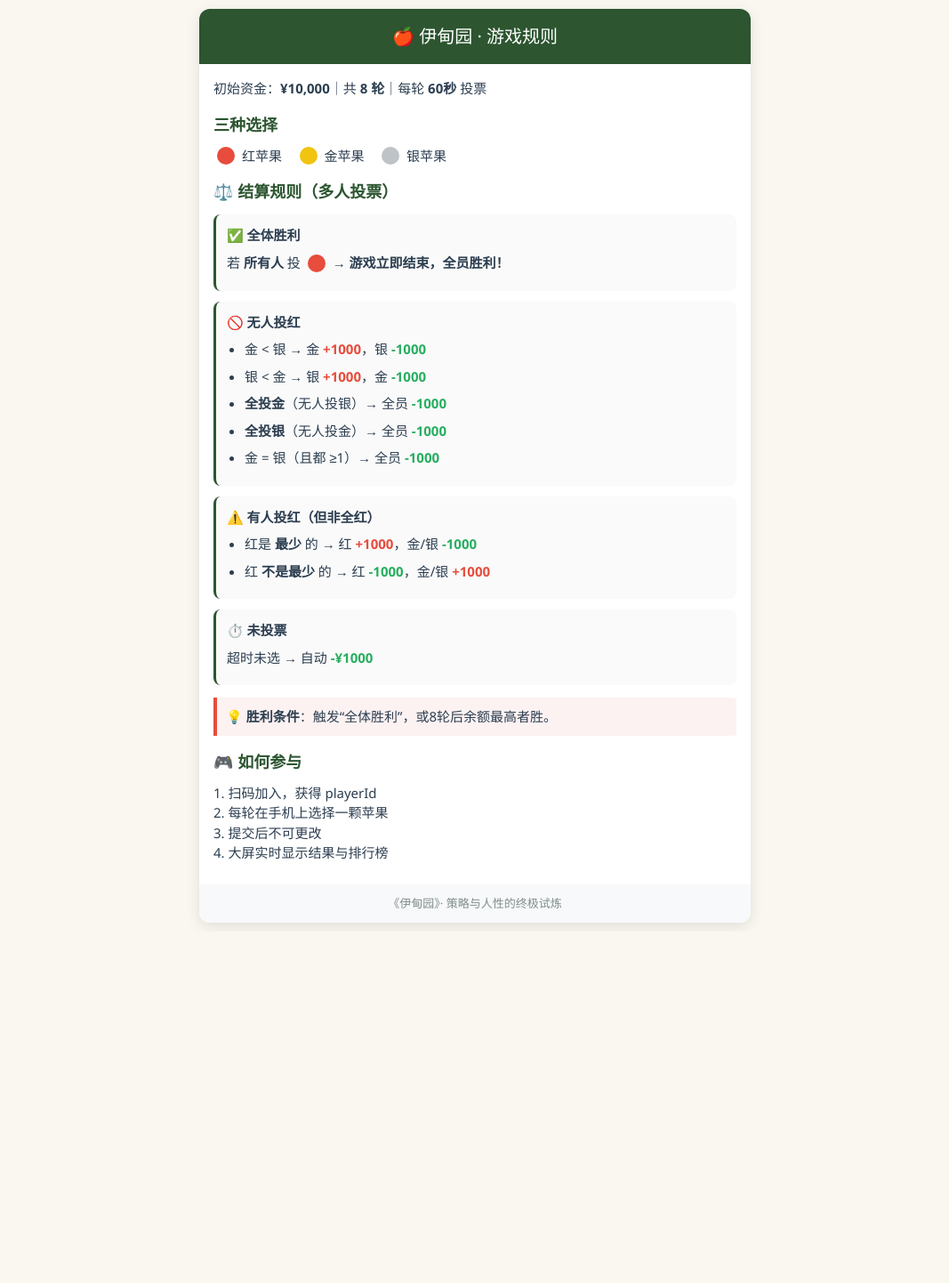
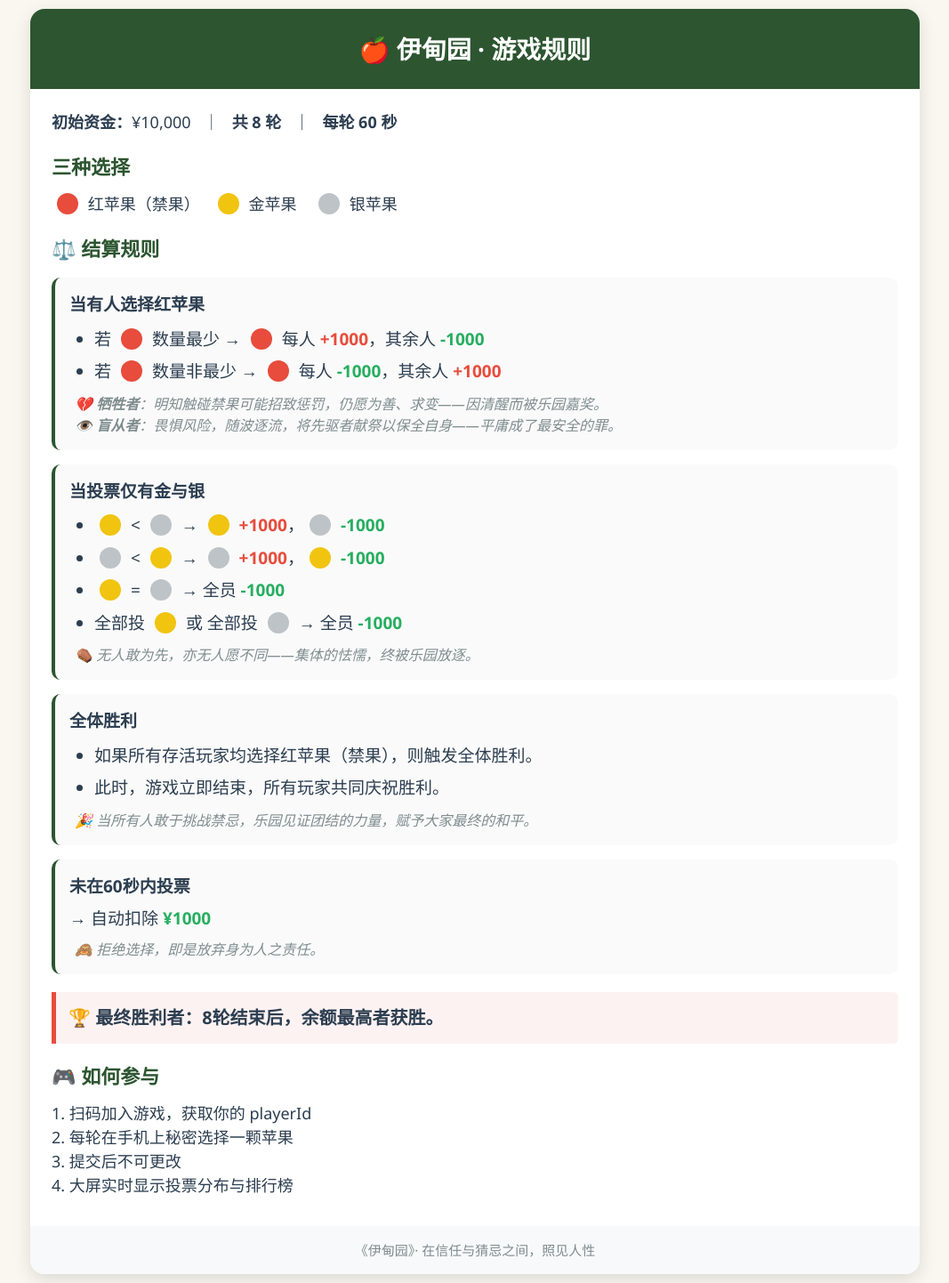
Before and after one commit to LuoLucian/eden-game, a Flask app: page /rules in a window 1280 px wide. Shown: the whole page at 89% size, without its empty margins (106-1173 px from the left). Before the commit the page ends 1041 px from the top, so only its background shows below. Run offline with Flask 3, Linux system fonts and the light colour scheme.

Commit message:
✅ 准备部署：移除手机端倒计时，优化展示页

```diff
--- a/app.py
+++ b/app.py
@@ -18,6 +18,8 @@ START_BALANCE = 10000
 MAX_PLAYERS = 70
 MAX_ROUNDS = 8
 VOTING_DURATION = 60
+REWARD = 1000    # 奖励
+PENALTY = 2000   # 惩罚（原为1000）
 
 game_state = {
     'current_round': 1,
@@ -37,7 +39,8 @@ def load_data():
         'current_round': 1,
         'round_status': 'waiting',
         'game_ended': False,
-        'voting_start_time': None
+        'voting_start_time': None,
+        'won_by_all': False  # 新增字段，用于标记全体胜利
     }
 
     if os.path.exists(DATA_FILE):
@@ -134,12 +137,12 @@ threading.Thread(target=auto_end_voting, daemon=True).start()
 def end_round_logic():
     current_round = game_state['current_round']
 
-    # Step 1: 扣除未投票玩家 1000（包括未加入者）
+    # Step 1: 扣除未投票玩家 PENALTY（-2000）
     for pid, p in players.items():
         if len(p['votes']) < current_round:
-            p['balance'] = max(0, p['balance'] - 1000)
+            p['balance'] = max(0, p['balance'] - PENALTY)
 
-    # Step 2: 收集本轮有效投票者
+    # Step 2: 收集本轮已投票玩家（用于计票）
     voted_players = [p for p in players.values() if len(p['votes']) >= current_round]
     total_voted = len(voted_players)
 
@@ -153,67 +156,79 @@ def end_round_logic():
     red, gold, silver = votes['red'], votes['gold'], votes['silver']
     game_won_by_all = False
 
-    # ====== 按新规则处理 ======
+    # ====== 全体胜利条件（兼容旧规则 + 新增规则）======
+    game_won_by_all = False
+    if total_voted > 0:
+        # 原有规则：仅1人投票且投红 → 全体胜利
+        if total_voted == 1 and red == 1:
+            game_won_by_all = True
+        # 新增规则1：前7轮所有人投红
+        elif current_round < MAX_ROUNDS and red == total_voted:
+            game_won_by_all = True
+        # 新增规则2：第8轮红 >= 总投票 - 10
+        elif current_round == MAX_ROUNDS and red >= total_voted - 10:
+            game_won_by_all = True
+
+    if game_won_by_all:
+        # ✅ 全体胜利：余额保持不变（不加奖励，不扣惩罚）
+        game_state['game_ended'] = True
+        game_state['round_status'] = 'ended'
+        game_state['won_by_all'] = True
+        save_snapshot(current_round)
+        return
+
+    # ====== 常规结算逻辑（与原逻辑一致，仅惩罚值改为 PENALTY）======
     if total_voted == 0:
-        # 无人投票：不奖不罚
+        # 无人投票：已在 Step 1 扣款，无需额外操作
         pass
 
     elif total_voted == 1:
-        # ✅ 只有1人投票
-        if red == 1:
-            game_won_by_all = True
-        else:
-            # 投金或银 → 全体 -1000
-            for p in players.values():
-                p['balance'] = max(0, p['balance'] - 1000)
+        # 此时 red != 1（否则已触发全体胜利），所以是金或银
+        for p in players.values():
+            p['balance'] = max(0, p['balance'] - PENALTY)
 
     else:
         # 多人投票
-        if red == total_voted:
-            game_won_by_all = True
-        elif red == 0:
+        if red == 0:
             if gold < silver:
                 for p in voted_players:
                     if p['votes'][current_round - 1] == 'gold':
-                        p['balance'] += 1000
+                        p['balance'] += REWARD
                     else:
-                        p['balance'] = max(0, p['balance'] - 1000)
+                        p['balance'] = max(0, p['balance'] - PENALTY)
             elif silver < gold:
                 for p in voted_players:
                     if p['votes'][current_round - 1] == 'silver':
-                        p['balance'] += 1000
+                        p['balance'] += REWARD
                     else:
-                        p['balance'] = max(0, p['balance'] - 1000)
+                        p['balance'] = max(0, p['balance'] - PENALTY)
             else:
-                # 金 == 银 → 全体 -1000
+                # 金 == 银（含全金、全银）
                 for p in players.values():
-                    p['balance'] = max(0, p['balance'] - 1000)
+                    p['balance'] = max(0, p['balance'] - PENALTY)
         else:
+            # 有人投红
             if red < gold and red < silver:
                 for p in voted_players:
                     if p['votes'][current_round - 1] == 'red':
-                        p['balance'] += 1000
+                        p['balance'] += REWARD
                     else:
-                        p['balance'] = max(0, p['balance'] - 1000)
+                        p['balance'] = max(0, p['balance'] - PENALTY)
             else:
                 for p in voted_players:
                     if p['votes'][current_round - 1] == 'red':
-                        p['balance'] = max(0, p['balance'] - 1000)
+                        p['balance'] = max(0, p['balance'] - PENALTY)
                     else:
-                        p['balance'] += 1000
+                        p['balance'] += REWARD
 
     # ===== 游戏结束判断 =====
-    if game_won_by_all:
+    if current_round >= MAX_ROUNDS:
         game_state['game_ended'] = True
         game_state['round_status'] = 'ended'
     else:
-        if current_round >= MAX_ROUNDS:
-            game_state['game_ended'] = True
-            game_state['round_status'] = 'ended'
-        else:
-            game_state['current_round'] += 1
-            game_state['round_status'] = 'waiting'
-            game_state['voting_start_time'] = None
+        game_state['current_round'] += 1
+        game_state['round_status'] = 'waiting'
+        game_state['voting_start_time'] = None
 
     # 保存快照
     save_snapshot(current_round)
@@ -295,13 +310,27 @@ def display():
     top20 = sorted(players.values(), key=lambda x: x['balance'], reverse=True)[:20]
     round_results = None
 
-    # ✅ 修复：只有在 current_round > 1 且处于等待/结束状态时才显示上轮结果
-    if game_state['current_round'] > 1 and (game_state['round_status'] == 'waiting' or game_state['game_ended']):
+     # ✅ 如果因全体胜利结束，直接显示
+    if game_state.get('won_by_all', False):
+        # 收集最后一轮的投票数据（用于显示苹果数量）
+        current_round = game_state['current_round']
+        votes = {'red': 0, 'gold': 0, 'silver': 0}
+        for p in players.values():
+            if len(p['votes']) >= current_round:
+                apple = p['votes'][current_round - 1]
+                if apple in votes:
+                    votes[apple] += 1
+
+        round_results = {
+            'votes': votes,
+            'message': "🎉 全体胜利！"
+        }
+    elif game_state['current_round'] > 1 and (game_state['round_status'] == 'waiting' or game_state['game_ended']):
         prev_round = game_state['current_round'] - 1
         votes = {'red': 0, 'gold': 0, 'silver': 0}
         for p in players.values():
             if len(p['votes']) >= prev_round:
-                apple = p['votes'][prev_round - 1]  # 正确索引：第 prev_round 轮投票在 votes[prev_round-1]
+                apple = p['votes'][prev_round - 1]
                 if apple in votes:
                     votes[apple] += 1
 
@@ -313,35 +342,44 @@ def display():
         elif red == total:
             msg = "全体胜利！"
         elif total == 1:
-            # 单人投票场景
             if red == 1:
                 msg = "唯一玩家投红：全体胜利！"
             else:
-                msg = "唯一玩家投金/银：全员-1000"
+                msg = f"唯一玩家投金/银：全员-{PENALTY}"
         elif red == 0:
             if gold < silver:
-                msg = "金少胜出：金+1000，银-1000"
+                msg = f"金少胜出：金+{REWARD}，银-{PENALTY}"
             elif silver < gold:
-                msg = "银少胜出：银+1000，金-1000"
+                msg = f"银少胜出：银+{REWARD}，金-{PENALTY}"
             else:
-                msg = "金银相等：全员-1000"
+                msg = f"金银相等：全员-{PENALTY}"
         else:
             if red < gold and red < silver:
-                msg = "红苹果最少：红+1000，金银-1000"
+                msg = f"红苹果最少：红+{REWARD}，金银-{PENALTY}"
             else:
-                msg = "红苹果非最少：红-1000，金银+1000"
+                msg = f"红苹果非最少：红-{PENALTY}，金银+{REWARD}"
 
         round_results = {
             'votes': votes,
             'message': msg
         }
 
+    # ===== 新增：服务端倒计时（用于 display.html 直接渲染）=====
+    countdown = None
+    in_voting = (game_state['round_status'] == 'voting')
+    if in_voting and game_state.get('voting_start_time') is not None:
+        remaining = int(game_state['voting_start_time'] + VOTING_DURATION - time.time())
+        countdown = max(0, remaining)
+
     return render_template('display.html',
                            current_round=game_state['current_round'],
                            round_status=game_state['round_status'],
                            game_ended=game_state['game_ended'],
+                           won_by_all=game_state.get('won_by_all', False),
                            top15=top20,
-                           round_results=round_results)
+                           round_results=round_results,
+                           countdown=countdown,
+                           in_voting=in_voting)
 
 @app.route('/admin')
 def admin():
@@ -367,14 +405,18 @@ def admin():
 
 @app.route('/admin/status_json')
 def admin_status_json():
-    total_players = len(players)
-    not_voted_count = 0
     remaining_time = None
     if game_state['round_status'] == 'voting' and game_state['voting_start_time']:
         elapsed = time.time() - game_state['voting_start_time']
         remaining_time = max(0, VOTING_DURATION - int(elapsed))
+
     current_round = game_state['current_round']
-    not_voted_count = sum(1 for p in players.values() if len(p['votes']) < current_round)
+
+    # ✅ 关键修复：只统计 balance > 0 的玩家
+    eligible_players = [p for p in players.values() if p['balance'] > 0]
+    total_players = len(eligible_players)
+    not_voted_count = sum(1 for p in eligible_players if len(p['votes']) < current_round)
+
     return jsonify({
         'current_round': game_state['current_round'],
         'round_status': game_state['round_status'],
@@ -439,7 +481,8 @@ def reset_all():
         'current_round': 1,
         'round_status': 'waiting',
         'game_ended': False,
-        'voting_start_time': None
+        'voting_start_time': None,
+        'won_by_all': False
     }
     snapshots.clear()
     if os.path.exists(DATA_FILE):
@@ -463,18 +506,23 @@ def vote():
         return jsonify({'success': False, 'message': '游戏已结束'})
     player = players[player_id]
     current_round = game_state['current_round']
+
+    # ✅ 新增：余额 <= 0 不能投票
+    if player['balance'] <= 0:
+        return jsonify({'success': False, 'message': '你的余额已耗尽，无法继续投票'})
+
     if len(player['votes']) >= current_round:
         return jsonify({'success': False, 'message': '你已投票'})
     player['votes'].append(apple)
     save_data()
 
-    # === 新增：检查是否所有玩家都已投票（提前结算）===
-    total_players = len(players)
+      # === 修复：仅当所有【余额 > 0】的玩家都已投票时，才提前结算 ===
     current_round = game_state['current_round']
-    voted_count = sum(1 for p in players.values() if len(p['votes']) >= current_round)
+    eligible_players = [p for p in players.values() if p['balance'] > 0]
+    voted_eligible = [p for p in eligible_players if len(p['votes']) >= current_round]
 
-    if total_players > 0 and voted_count == total_players:
-        print(f">>> 所有 {total_players} 名玩家已投票，提前结算！")
+    if len(eligible_players) > 0 and len(voted_eligible) == len(eligible_players):
+        print(f">>> 所有 {len(eligible_players)} 名可投票玩家已提交，提前结算！")
         try:
             end_round_logic()
             save_data()
@@ -508,7 +556,7 @@ def get_timer():
         'remaining': remaining
     })
 
-# === 新增：投票进度 API ===
+
 @app.route('/api/vote-status')
 def vote_status():
     if game_state['round_status'] != 'voting':
@@ -518,14 +566,15 @@ def vote_status():
             'voted_players': 0
         })
 
-    total = len(players)
     current_round = game_state['current_round']
-    voted = sum(1 for p in players.values() if len(p['votes']) >= current_round)
+    # ✅ 仅统计 balance > 0 的玩家
+    eligible_players = [p for p in players.values() if p['balance'] > 0]
+    voted_eligible = sum(1 for p in eligible_players if len(p['votes']) >= current_round)
 
     return jsonify({
         'in_voting': True,
-        'total_players': total,
-        'voted_players': voted
+        'total_players': len(eligible_players),
+        'voted_players': voted_eligible
     })
 
 @app.route('/mobile/check_status')
--- a/templates/rules.html
+++ b/templates/rules.html
@@ -19,78 +19,100 @@
     }
     .container {
       width: 100%;
-      max-width: 620px;
+      max-width: 1000px;
       background: white;
-      border-radius: 12px;
-      box-shadow: 0 4px 16px rgba(0,0,0,0.1);
+      border-radius: 16px;
+      box-shadow: 0 6px 20px rgba(0,0,0,0.12);
       overflow: hidden;
     }
     header {
       background: #2c5530;
       color: white;
-      padding: 16px;
+      padding: 24px 20px;
       text-align: center;
-      font-size: 20px;
+      font-size: 28px;
+      font-weight: bold;
     }
     .content {
-      padding: 16px;
-      font-size: 15px;
+      padding: 24px;
+      font-size: 18px;
     }
     h2 {
       color: #2c5530;
-      margin: 16px 0 10px;
-      font-size: 18px;
+      margin: 20px 0 12px;
+      font-size: 22px;
+      font-weight: bold;
     }
     p, li {
       margin-bottom: 8px;
     }
     ul {
-      padding-left: 20px;
-      margin: 8px 0;
+      padding-left: 28px;
+      margin: 10px 0;
     }
 
     /* 苹果图标 */
     .apple {
       display: inline-block;
-      width: 20px;
-      height: 20px;
+      width: 24px;
+      height: 24px;
       border-radius: 50%;
-      margin: 0 4px;
+      margin: 0 6px;
       vertical-align: middle;
       position: relative;
-      top: -1px;
+      top: -2px;
     }
-    .red { background: #e74c3c; }     /* 红苹果 */
+    .red { background: #e74c3c; }     /* 红苹果（禁果） */
     .gold { background: #f1c40f; }    /* 金苹果 */
     .silver { background: #bdc3c7; }  /* 银苹果 */
 
-    /* 奖惩颜色（按你的设定） */
-    .plus { color: #e74c3c; font-weight: bold; }   /* +1000 → 红色（赚钱） */
-    .minus { color: #27ae60; font-weight: bold; }  /* -1000 → 绿色（扣钱） */
+    /* 奖惩样式 */
+    .plus {
+      color: #e74c3c;
+      font-weight: bold;
+      font-size: 19px;
+    }
+    .minus {
+      color: #27ae60;
+      font-weight: bold;
+      font-size: 19px;
+    }
 
-    /* 规则卡片 */
     .rule-card {
       background: #fafafa;
-      border-radius: 8px;
-      padding: 12px;
-      margin: 12px 0;
-      border-left: 3px solid #2c5530;
+      border-radius: 10px;
+      padding: 16px;
+      margin: 16px 0;
+      border-left: 4px solid #2c5530;
+      font-size: 19px;
     }
 
     .win {
       background: #fdf2f2;
-      border-left: 4px solid #e74c3c;
-      padding: 10px;
-      margin: 14px 0;
-      border-radius: 0 4px 4px 0;
+      border-left: 5px solid #e74c3c;
+      padding: 14px;
+      margin: 20px 0;
+      border-radius: 0 6px 6px 0;
+      font-size: 20px;
+      font-weight: bold;
+    }
+
+    .metaphor {
+      font-style: italic;
+      color: #7f8c8d;
+      font-size: 16px;
+      margin-top: 8px;
+      padding-left: 6px;
+      line-height: 1.5;
     }
 
     footer {
       text-align: center;
-      padding: 12px;
-      font-size: 13px;
+      padding: 16px;
+      font-size: 15px;
       color: #7f8c8d;
       background: #f8f9fa;
+      font-weight: 500;
     }
   </style>
 </head>
@@ -98,57 +120,73 @@
   <div class="container">
     <header>🍎 伊甸园 · 游戏规则</header>
     <div class="content">
-      <p>初始资金：<strong>¥10,000</strong>｜共 <strong>8 轮</strong>｜每轮 <strong>60秒</strong> 投票</p>
+      <p><strong>初始资金：</strong>¥10,000 &nbsp;&nbsp;｜&nbsp;&nbsp; <strong>共 8 轮</strong> &nbsp;&nbsp;｜&nbsp;&nbsp; <strong>每轮 60 秒</strong></p>
 
       <h2>三种选择</h2>
       <p>
-        <span class="apple red"></span> 红苹果 &nbsp;&nbsp;
+        <span class="apple red"></span> 红苹果（禁果）&nbsp;&nbsp;
         <span class="apple gold"></span> 金苹果 &nbsp;&nbsp;
         <span class="apple silver"></span> 银苹果
       </p>
 
-      <h2>⚖️ 结算规则（多人投票）</h2>
+      <h2>⚖️ 结算规则</h2>
 
       <div class="rule-card">
-        <p><strong>✅ 全体胜利</strong></p>
-        <p>若 <strong>所有人</strong> 投 <span class="apple red"></span> → <strong>游戏立即结束，全员胜利！</strong></p>
+        <p><strong>当有人选择红苹果</strong></p>
+        <ul>
+          <li>若 <span class="apple red"></span> 数量最少 → <span class="apple red"></span> 每人 <span class="plus">+1000</span>，其余人 <span class="minus">-1000</span></li>
+          <li>若 <span class="apple red"></span> 数量非最少 → <span class="apple red"></span> 每人 <span class="minus">-1000</span>，其余人 <span class="plus">+1000</span></li>
+        </ul>
+        <div class="metaphor">
+          💔 <strong>牺牲者</strong>：明知触碰禁果可能招致惩罚，仍愿为善、求变——因清醒而被乐园嘉奖。<br>
+          👁️ <strong>盲从者</strong>：畏惧风险，随波逐流，将先驱者献祭以保全自身——平庸成了最安全的罪。
+        </div>
       </div>
 
       <div class="rule-card">
-        <p><strong>🚫 无人投红</strong></p>
+        <p><strong>当投票仅有金与银</strong></p>
         <ul>
-          <li>金 &lt; 银 → 金 <span class="plus">+1000</span>，银 <span class="minus">-1000</span></li>
-          <li>银 &lt; 金 → 银 <span class="plus">+1000</span>，金 <span class="minus">-1000</span></li>
-          <li><strong>全投金</strong>（无人投银）→ 全员 <span class="minus">-1000</span></li>
-          <li><strong>全投银</strong>（无人投金）→ 全员 <span class="minus">-1000</span></li>
-          <li>金 = 银（且都 ≥1）→ 全员 <span class="minus">-1000</span></li>
+          <li><span class="apple gold"></span> &lt; <span class="apple silver"></span> → <span class="apple gold"></span> <span class="plus">+1000</span>，<span class="apple silver"></span> <span class="minus">-1000</span></li>
+          <li><span class="apple silver"></span> &lt; <span class="apple gold"></span> → <span class="apple silver"></span> <span class="plus">+1000</span>，<span class="apple gold"></span> <span class="minus">-1000</span></li>
+          <li><span class="apple gold"></span> = <span class="apple silver"></span> → 全员 <span class="minus">-1000</span></li>
+          <li>全部投 <span class="apple gold"></span> 或 全部投 <span class="apple silver"></span> → 全员 <span class="minus">-1000</span></li>
         </ul>
+        <div class="metaphor">
+          ⚰️ 无人敢为先，亦无人愿不同——集体的怯懦，终被乐园放逐。
+        </div>
+      </div>
+
+      <!-- 新增：全体胜利规则 -->
+      <div class="rule-card">
+        <p><strong>全体胜利</strong></p>
+        <ul>
+          <li>如果所有存活玩家均选择红苹果（禁果），则触发全体胜利。</li>
+          <li>此时，游戏立即结束，所有玩家共同庆祝胜利。</li>
+        </ul>
+        <div class="metaphor">
+          🎉 当所有人敢于挑战禁忌，乐园见证团结的力量，赋予大家最终的和平。
+        </div>
       </div>
 
       <div class="rule-card">
-        <p><strong>⚠️ 有人投红（但非全红）</strong></p>
-        <ul>
-          <li>红是 <strong>最少</strong> 的 → 红 <span class="plus">+1000</span>，金/银 <span class="minus">-1000</span></li>
-          <li>红 <strong>不是最少</strong> 的 → 红 <span class="minus">-1000</span>，金/银 <span class="plus">+1000</span></li>
-        </ul>
-      </div>
-
-      <div class="rule-card">
-        <p><strong>⏱️ 未投票</strong></p>
-        <p>超时未选 → 自动 <span class="minus">-¥1000</span></p>
+        <p><strong>未在60秒内投票</strong></p>
+        <p>→ 自动扣除 <span class="minus">¥1000</span></p>
+        <div class="metaphor">
+          🙈 拒绝选择，即是放弃身为人之责任。
+        </div>
       </div>
 
       <div class="win">
-        💡 <strong>胜利条件</strong>：触发“全体胜利”，或8轮后余额最高者胜。
+        🏆 <strong>最终胜利者</strong>：8轮结束后，余额最高者获胜。
       </div>
 
       <h2>🎮 如何参与</h2>
-      <p>1. 扫码加入，获得 playerId<br>
-         2. 每轮在手机上选择一颗苹果<br>
+      <p>1. 扫码加入游戏，获取你的 playerId<br>
+         2. 每轮在手机上秘密选择一颗苹果<br>
          3. 提交后不可更改<br>
-         4. 大屏实时显示结果与排行榜</p>
+         4. 大屏实时显示投票分布与排行榜</p>
     </div>
-    <footer>《伊甸园》· 策略与人性的终极试炼</footer>
+    <footer>《伊甸园》· 在信任与猜忌之间，照见人性</footer>
   </div>
 </body>
 </html>
```
Also changed, not shown: templates/admin.html (+18 -13 lines), templates/display.html (+111 -46 lines), templates/mobile.html (+11 -40 lines).
